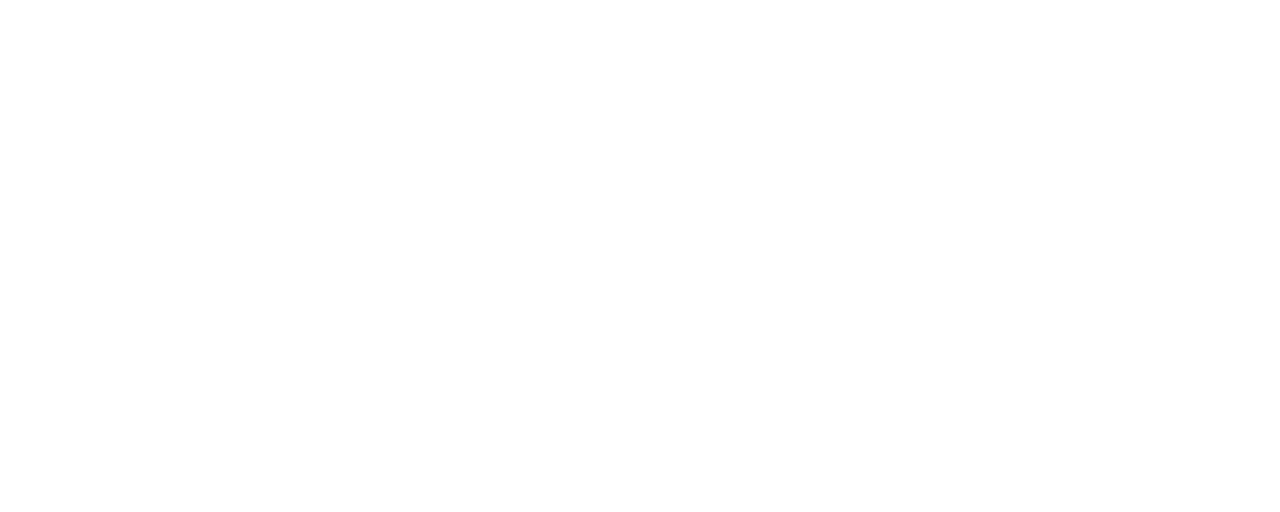
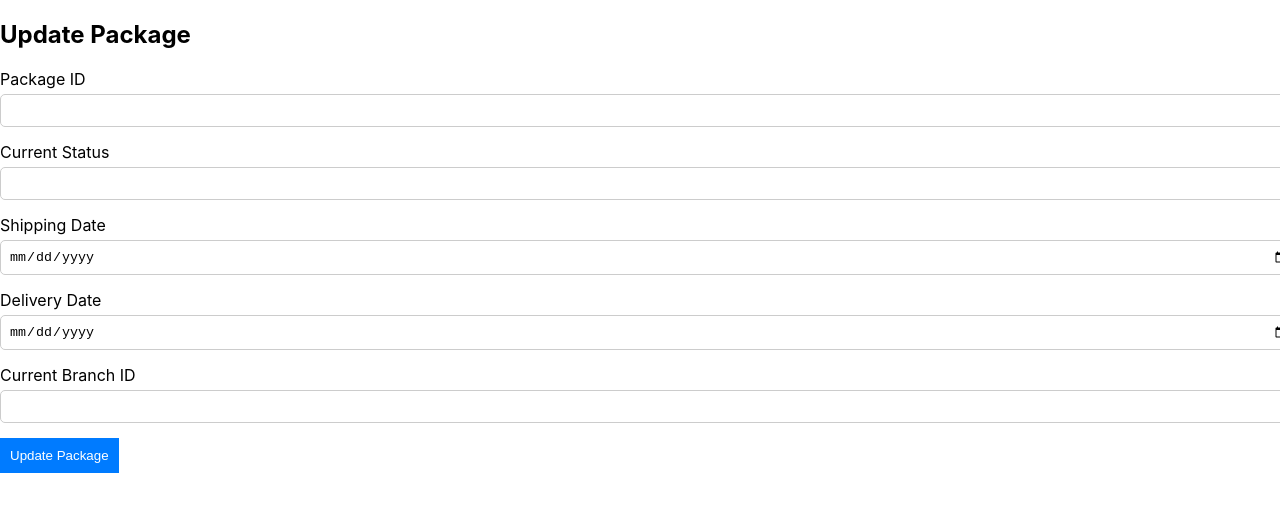
Before and after one commit to LuisangelE-04/Database-Project, a React (Create React App) app: page /employee-update-package in a window 1280 px wide. Before the commit this address had no page. Shown: the top 512 px of the page. Built offline with nearby package versions, Linux system fonts and the light colour scheme.

Commit message:
updatePackage

```diff
--- a/src/App.js
+++ b/src/App.js
@@ -1,5 +1,5 @@
 import React from 'react';
-import { BrowserRouter as Router, Routes, Route } from 'react-router-dom';
+import { Routes, Route } from 'react-router-dom';
 import { AuthProvider } from "./endpoints/AuthContext";
 import Login from './pages/Login';
 import Register from './pages/Register';
@@ -15,7 +15,7 @@
 import About from './pages/About';
 import Services from './pages/Services';
 import Reports from './pages/Reports';
-import NavBar from "./components/NavBar";
+import UpdatePackage from './components/UPdatePackage'
 
 function App() {
   return (
@@ -30,6 +30,7 @@
         <Route path="/employee-register" element={<EmployeeRegister />} />
         <Route path="/employee-dashboard" element={<EmployeeDashboard />} />
         <Route path="/customer-dashboard" element={<CustomerDashboard />} />
+        <Route path="/employee-update-package" element={<UpdatePackage />} />
         <Route path="/contact" element={<Contact />} />
         <Route path="/about" element={<About />} />
         <Route path="/services" element={<Services />} />
--- a/src/components/UPdatePackage.js
+++ b/src/components/UPdatePackage.js
@@ -1,21 +1,18 @@
 import React, { useState } from 'react';
 import { useNavigate } from 'react-router-dom';
 import axios from 'axios';
-import { createENDPOINT, ENDPOINTS,BASE_URL } from '../endpoints/Endpoints';
+import { ENDPOINTS, BASE_URL } from '../endpoints/Endpoints';
+
 const UpdatePackage = () => {
-    const[packageId, setPackageId]=useState('');
-    const[currentStatus, setStatus]=useState('');
-    const[shippingDate, setShippingDate]=useState('');
-    const[deliveryDate, setDeliveryDate]=useState('');
-    const[currentBranchID, setCurrentBranchID]=useState('');
-
-
-
+    const [packageId, setPackageId] = useState('');
+    const [currentStatus, setStatus] = useState('');
+    const [shippingDate, setShippingDate] = useState('');
+    const [deliveryDate, setDeliveryDate] = useState('');
+    const [currentBranchID, setCurrentBranchID] = useState('');
     const navigate = useNavigate();
 
     const handleSubmit = async (e) => {
         e.preventDefault();
-
 
         try {
             const payload = {
@@ -25,7 +22,6 @@
                     "shippingDate": shippingDate,
                     "deliveryDate": deliveryDate,
                     "currentBranchId": currentBranchID,
-
                 }
             };
             const accessToken = localStorage.getItem("accessToken");
@@ -35,28 +31,84 @@
                     "Content-Type": "application/json",
                     authentication: accessToken
                 },
+            });
 
-    });
-    const response = await instance.put(ENDPOINTS.AUTH.TRACKING.UPDATE_PACKAGE, payload);
-    console.log(response.data);
+            const response = await instance.put('employee/update-package', payload);
             alert("Package Updated Successfully");
             navigate('/employee-dashboard');
         } catch (error) {
             alert("Error: " + error.message);
-    return;
         }
     };
+
     return (
-    <>
-    <div className="item-container">
-      <h2>Package Updated</h2>
+        <div className="update-package-container">
+            <h2>Update Package</h2>
             <form onSubmit={handleSubmit}>
+                <div className="form-group">
+                    <label htmlFor="packageId">Package ID</label>
+                    <input
+                        type="text"
+                        id="packageId"
+                        name="packageId"
+                        value={packageId}
+                        onChange={(e) => setPackageId(e.target.value)}
+                        required
+                    />
+                </div>
 
+                <div className="form-group">
+                    <label htmlFor="status">Current Status</label>
+                    <input
+                        type="text"
+                        id="status"
+                        name="status"
+                        value={currentStatus}
+                        onChange={(e) => setStatus(e.target.value)}
+                        required
+                    />
+                </div>
+
+                <div className="form-group">
+                    <label htmlFor="shippingDate">Shipping Date</label>
+                    <input
+                        type="date"
+                        id="shippingDate"
+                        name="shippingDate"
+                        value={shippingDate}
+                        onChange={(e) => setShippingDate(e.target.value)}
+                        required
+                    />
+                </div>
+
+                <div className="form-group">
+                    <label htmlFor="deliveryDate">Delivery Date</label>
+                    <input
+                        type="date"
+                        id="deliveryDate"
+                        name="deliveryDate"
+                        value={deliveryDate}
+                        onChange={(e) => setDeliveryDate(e.target.value)}
+                        required
+                    />
+                </div>
+
+                <div className="form-group">
+                    <label htmlFor="currentBranchID">Current Branch ID</label>
+                    <input
+                        type="text"
+                        id="currentBranchID"
+                        name="currentBranchID"
+                        value={currentBranchID}
+                        onChange={(e) => setCurrentBranchID(e.target.value)}
+                        required
+                    />
+                </div>
+
+                <button type="submit">Update Package</button>
             </form>
         </div>
-    </>
     );
 };
 
-
 export default UpdatePackage;
```
Lines whose indentation alone changed are shown as unchanged.
